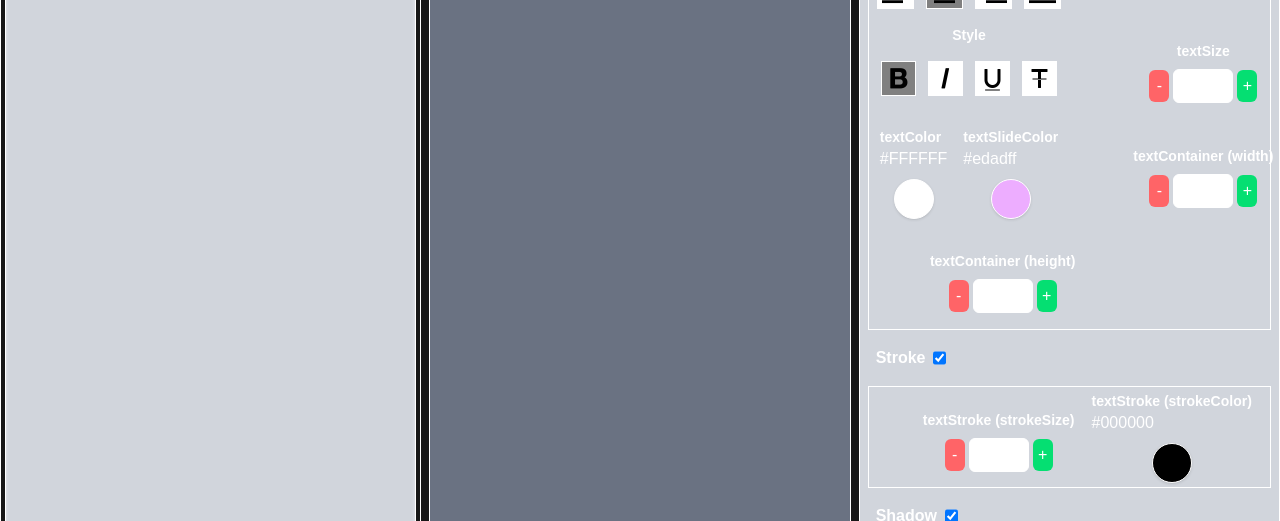
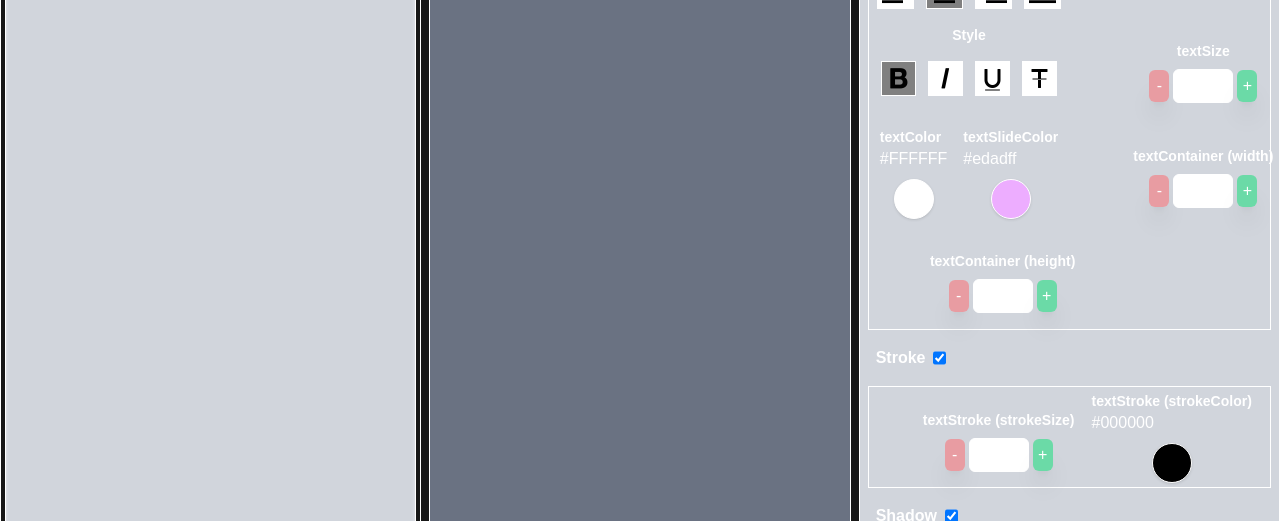
Before and after one commit to akael888/propre-sim, a Next.js app: page /editor in a window 1280 px wide. Shown: the part 224-745 px from the top of the page. Built offline with nearby package versions, Linux system fonts and the light colour scheme; no server answers.

Commit message:
fix : Empty Input Always 0 and Unable to Change Text Size in Input Field

```diff
--- a/src/app/ui/editor/display/option/option-input-stepper.tsx
+++ b/src/app/ui/editor/display/option/option-input-stepper.tsx
@@ -9,7 +9,7 @@ export default function OptionInputStepper({
 }: OptionInputStepperProp) {
   const currentObject = textAttribute[attributeKey];
 
-  const getCurrentValue = (): number => {
+  const getCurrentValue = (): number | string => {
     if (
       typeof currentObject === "object" &&
       currentObject !== null &&
@@ -18,6 +18,9 @@ export default function OptionInputStepper({
       const obj = currentObject as Record<string, unknown>;
       return typeof obj[keyValue] === "number" ? (obj[keyValue] as number) : 0;
     }
+
+    if (currentObject == "") return "";
+
     return Number(currentObject) || 0;
   };
 
@@ -43,8 +46,8 @@ export default function OptionInputStepper({
       </div>
       <div className="flex flex-row gap-1 items-center justify-center w-fit">
         <button
-          className="w-5 h-8 bg-red-400 rounded-md hover:bg-red-500"
-          onClick={() => updateValue(getCurrentValue() - intervalPerStep)}
+          className="w-5 h-8 bg-red-400/50 rounded-md hover:bg-red-500 hover:-translate-y-0.5 box-shadow shadow-xl"
+          onClick={() => updateValue(Number(getCurrentValue()) - intervalPerStep)}
         >
           -
         </button>
@@ -63,6 +66,11 @@ export default function OptionInputStepper({
                   Number(e.currentTarget.value),
                 );
               }
+            } else {
+              handleTextAttributeChanges(
+                attributeKey,
+                Number(e.currentTarget.value),
+              );
             }
           }}
           type="number"
@@ -70,8 +78,8 @@ export default function OptionInputStepper({
           placeholder="Text Size"
         />
         <button
-          className="w-5 h-8 bg-green-400 rounded-md hover:bg-green-500"
-          onClick={() => updateValue(getCurrentValue() + intervalPerStep)}
+          className="w-5 h-8 bg-green-400/50 rounded-md hover:bg-green-500 hover:-translate-y-0.5 box-shadow shadow-xl"
+          onClick={() => updateValue(Number(getCurrentValue()) + intervalPerStep)}
         >
           +
         </button>
```
